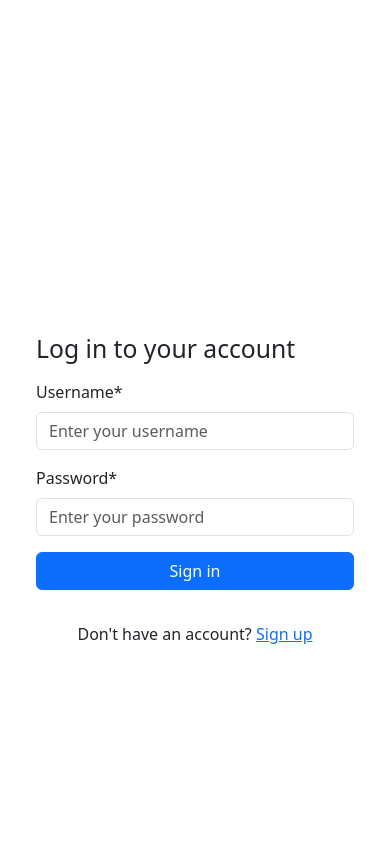
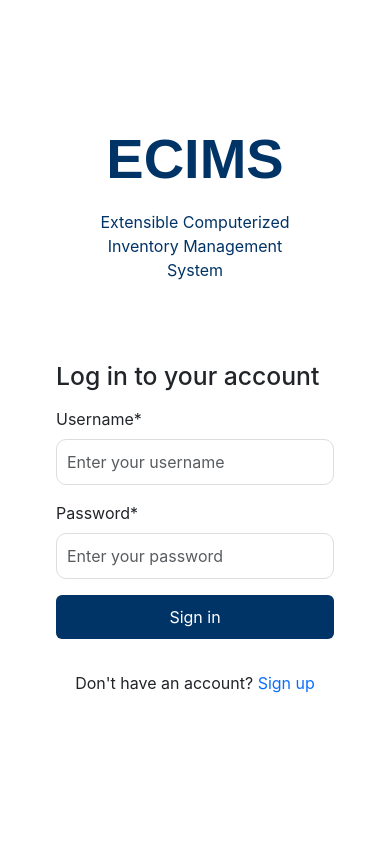
Before and after one commit to lsus-csc-jc/ECIMS, a Django app: page / in a window 390 px wide. Run offline with Django 4.2, Linux system fonts and the light colour scheme.

Commit message:
added unpublished CSS file and referenced it in the login document

```diff
--- /dev/null
+++ b/core/static/core/css/Signup.css
@@ -0,0 +1,164 @@
+/* General styles */
+body {
+    font-family: 'Inter', sans-serif;
+    background-color:white; /* Light background for contrast */
+    margin: 0;
+    padding: 0;
+}
+
+.left-section {
+    background-color:white; /* Dark blue for ECIMS branding */
+    color: white;
+    padding: 30px;
+}
+
+.ecims-title {
+    font-family: 'Aldrich', sans-serif;
+    font-size: 8rem;
+}
+
+.subtitle {
+    font-size: 1rem;
+    font-weight: 400;
+    text-align: center;
+    margin-top: 10px;
+    max-width: 80%;
+    margin-left: auto;
+    margin-right: auto;
+}
+
+.right-section {
+    background-color:white; /* Dark background for the form */
+    padding: 20px;
+    display: flex;
+    justify-content: center;
+    align-items: center;
+}
+
+
+/* Form fields */
+.form-control {
+    border-radius: 10px;
+    border: 1px solid #ddd; /* Subtle border for input fields */
+    padding: 10px;
+}
+
+/* Responsive layout adjustments */
+@media (max-width: 768px) {
+    .ecims-title {
+        font-size: 4rem;
+    }
+
+    .left-section {
+        padding: 20px;
+    }
+
+    .login-form {
+        padding: 20px;
+        max-width: 75%;
+    }
+
+    .form-outline input {
+        padding: 10px;
+        font-size: 1rem;
+    }
+
+    .form-check-label {
+        font-size: 0.9rem;
+    }
+}
+
+@media (max-width: 576px) {
+    .ecims-title {
+        font-size: 3.5rem;
+    }
+
+    .login-form {
+        padding: 15px;
+    }
+
+    .form-outline input {
+        padding: 8px;
+        font-size: 0.95rem;
+    }
+
+    .btn {
+        padding: 10px;
+        font-size: 1rem;
+    }
+
+    .form-check-label {
+        font-size: 0.8rem;
+    }
+
+    .left-section {
+        display: none;
+    }
+}
+/* Ensure left section does not take too much space on small screens */
+@media (max-width: 576px) {
+    .left-section {
+        display: none; /* Hide branding on small screens for better spacing */
+    }
+    .right-section {
+        width: 100% !important;
+    }
+}
+
+/* Adjust input fields and buttons for better mobile experience */
+.login-container {
+    width: 100%;
+    max-width: 350px; /* Optimized for iPhone SE */
+    padding: 20px;
+}
+/* Social Media Buttons */
+.btn-floating {
+    width: 40px;
+    height: 40px;
+    border-radius: 50%;
+    padding: 0;
+    font-size: 1.25rem;
+    display: flex;
+    justify-content: center;
+    align-items: center;
+}
+.text-white {
+    --bs-text-opacity: 1;
+    color: #003366 !important;
+}
+.btn-floating i {
+    color: white;
+}
+
+.btn-secondary {
+    background-color: #6c757d;
+}
+
+.btn-primary {
+    background-color: #003366;
+    border: none;
+}
+
+.btn-primary:hover {
+    background-color: #002244;
+}
+
+.btn-light {
+    background-color: #f8f9fa;
+    color: #003366;
+    border: 1px solid #003366;
+}
+
+.btn-light:hover {
+    background-color: #003366;
+    color: white;
+}
+
+/* Additional spacing for links and bottom text */
+.text-center a {
+    text-decoration: none;
+}
+
+.text-primary {
+    color: #003366;
+}
--- a/core/templates/login.html
+++ b/core/templates/login.html
@@ -7,6 +7,7 @@
   <title>ECIMS Login</title>
   <!-- Bootstrap CSS -->
   <link href="https://cdn.jsdelivr.net/npm/bootstrap@5.3.0/dist/css/bootstrap.min.css" rel="stylesheet" />
+  <link href="{% static 'core/css/signup.css' %}" rel="stylesheet">
 </head>
 <body>
   <div class="container-fluid vh-100 d-flex align-items-center justify-content-center">
```
